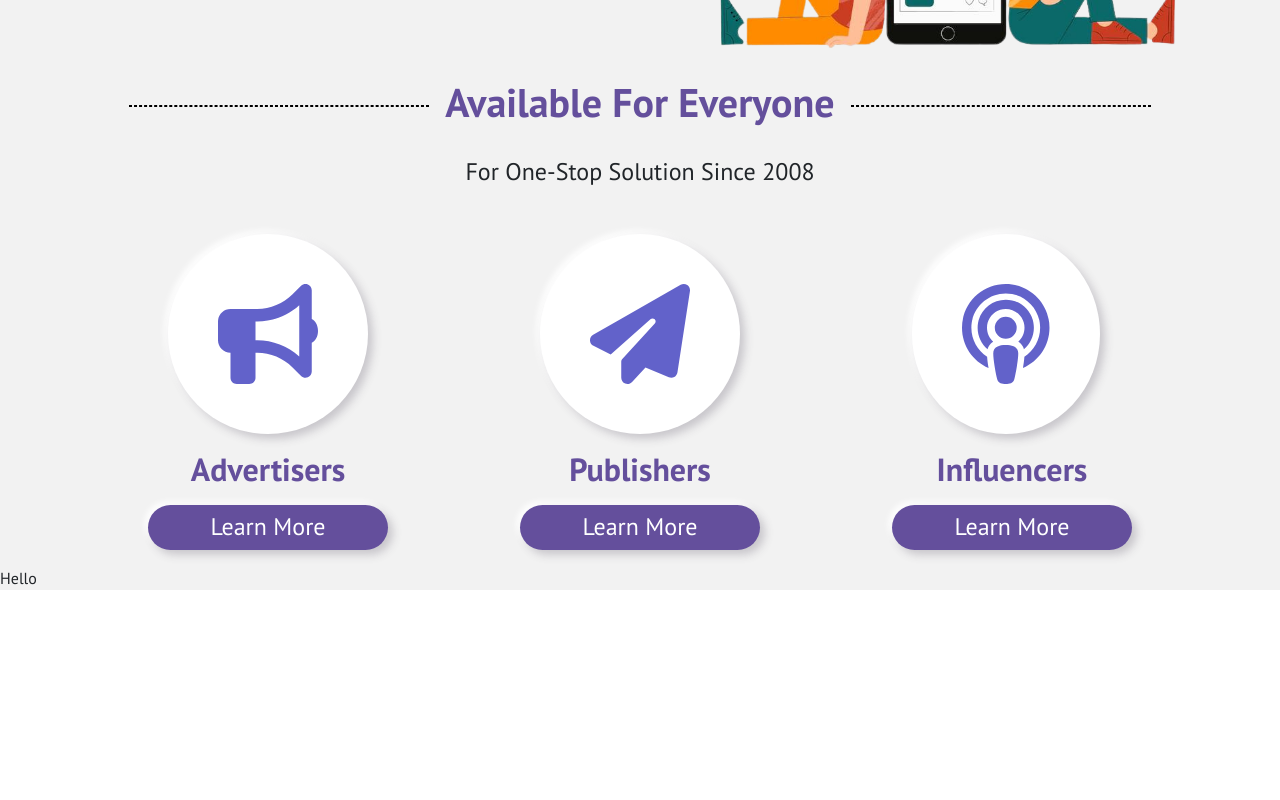
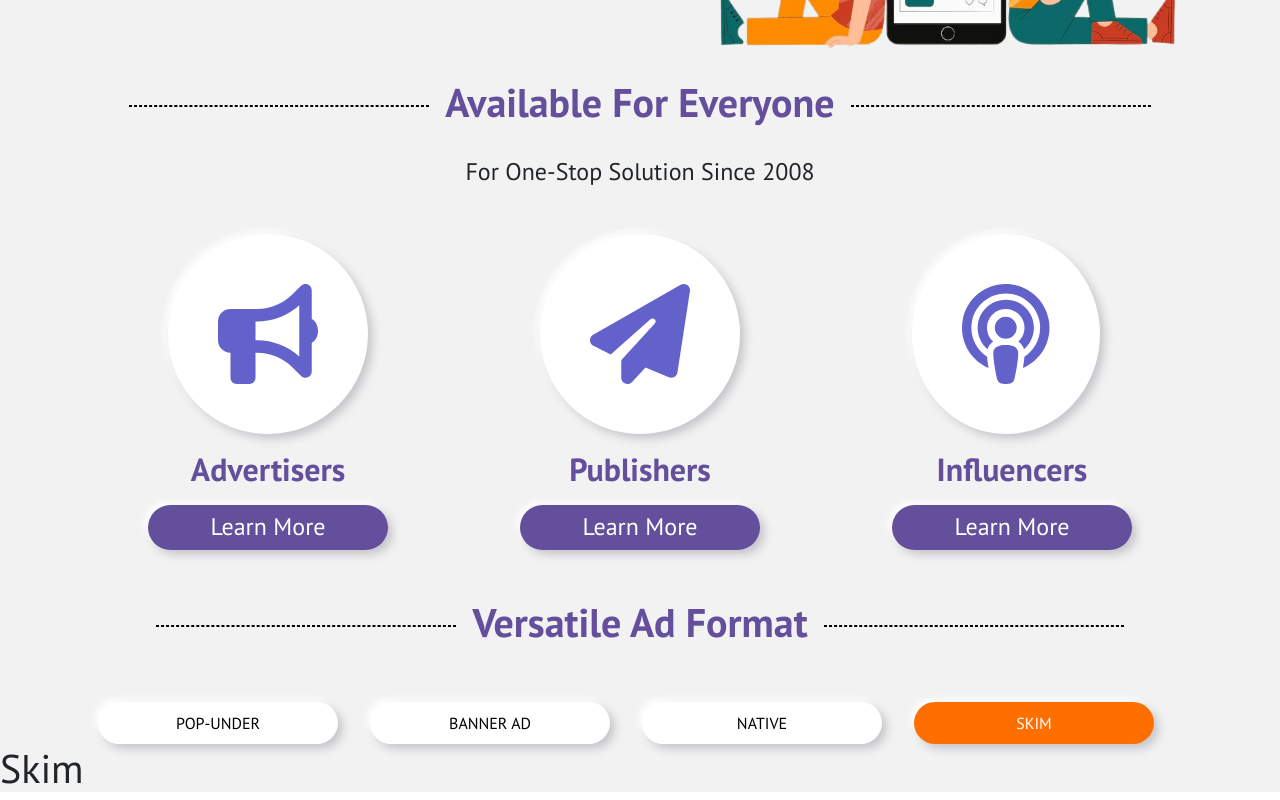
Before and after one commit to saminravi99/masterkey-task-1, a React (Create React App) app: page /skim in a window 1280 px wide. Shown: the part 698-1498 px from the top of the page. Before the commit the page ends 1288 px from the top, so only its background shows below. Built offline with nearby package versions, Linux system fonts and the light colour scheme.

Commit message:
ad format added

```diff
--- a/src/App.js
+++ b/src/App.js
@@ -1,12 +1,39 @@
+import { Route, Routes } from 'react-router-dom';
 import './App.css';
+import BannerAd from './components/BannerAd/BannerAd';
 import Home from './components/Home/Home';
+import Native from './components/Native/Native';
 import NavBar from './components/NavBar/NavBar';
+import PopUnder from './components/PopUnder/PopUnder';
+import Skim from './components/Skim/Skim';
 
 function App() {
   return (
     <div className="body">
       <NavBar></NavBar>
-      <Home></Home>
+      <Routes>
+        <Route
+          path="/"
+          element={<Home></Home>}
+        >
+          <Route
+            path="pop-under"
+            element={<PopUnder></PopUnder>}
+          ></Route>
+          <Route
+            path="banner-ad"
+            element={<BannerAd></BannerAd>}
+          ></Route>
+          <Route
+            path="native"
+            element={<Native></Native>}
+          ></Route>
+          <Route
+            path="skim"
+            element={<Skim></Skim>}
+          ></Route>
+        </Route>
+      </Routes>
     </div>
   );
 }
--- a/src/components/AdFormats/AdFormats.css
+++ b/src/components/AdFormats/AdFormats.css
@@ -0,0 +1,53 @@
+.ad-format-btn{
+     cursor: pointer;
+  display: inline-flex;
+  align-items: center;
+  justify-content: center;
+  border: none;
+  border-radius: 1.2rem;
+  padding-top: 0.5rem;
+  padding-bottom: 0.5rem;
+  padding-left: 1.1rem;
+  padding-right: 1.1rem;
+  transition: all 260ms ease;
+  text-decoration: none;
+  font-family: inherit;
+  width: 240px;
+  color: #000000;
+  background: white;
+  box-shadow: 0.3rem 0.3rem 0.5rem rgb(195 193 198 / 90%),
+    -0.2rem -0.2rem 0.4rem #fff;
+}
+
+.ad-format-btn > button{
+    background-color: transparent;
+    border: none;
+}
+
+
+.ad-format-btn-active{
+     cursor: pointer;
+  display: inline-flex;
+  align-items: center;
+  justify-content: center;
+  border: none;
+  border-radius: 1.2rem;
+  padding-top: 0.5rem;
+  padding-bottom: 0.5rem;
+  padding-left: 1.1rem;
+  padding-right: 1.1rem;
+  transition: all 260ms ease;
+  text-decoration: none;
+  font-family: inherit;
+  width: 240px;
+  color: #ffffff;
+  background: #FF6F00;
+  box-shadow: 0.3rem 0.3rem 0.5rem rgb(195 193 198 / 90%),
+    -0.2rem -0.2rem 0.4rem #fff;
+}
+
+.ad-format-btn-active > button{
+    background-color: transparent;
+    border: none;
+    color: #fff;
+}
--- a/src/components/AdFormats/AdFormats.js
+++ b/src/components/AdFormats/AdFormats.js
@@ -1,12 +1,60 @@
-import React from 'react';
-import "./AdFormats.css"
+import React from "react";
+import { NavLink, Outlet } from "react-router-dom";
+import "./AdFormats.css";
 
 const AdFormats = () => {
-    return (
-        <div>
-            Hello
-        </div>
-    );
+  return (
+    <div className="mt-5">
+      <div className="d-flex justify-content-center align-items-center">
+        <div className="break-line"></div>
+        <h1 className="service-headline mx-3">Versatile Ad Format</h1>
+        <div className="break-line"></div>
+      </div>
+      <div className="container mt-5">
+        <NavLink
+          to="/pop-under"
+          className={({ isActive }) =>
+            isActive
+              ? `ad-format-btn-active button--pill mx-3`
+              : `ad-format-btn button--pill mx-3`
+          }
+        >
+          <button>POP-UNDER</button>
+        </NavLink>
+        <NavLink
+          to="/banner-ad"
+          className={({ isActive }) =>
+            isActive
+              ? `ad-format-btn-active button--pill mx-3`
+              : `ad-format-btn button--pill mx-3`
+          }
+        >
+          <button>BANNER AD</button>
+        </NavLink>
+        <NavLink
+          to="/native"
+          className={({ isActive }) =>
+            isActive
+              ? `ad-format-btn-active button--pill mx-3`
+              : `ad-format-btn button--pill mx-3`
+          }
+        >
+          <button>NATIVE</button>
+        </NavLink>
+        <NavLink
+          to="/skim"
+          className={({ isActive }) =>
+            isActive
+              ? `ad-format-btn-active button--pill mx-3`
+              : `ad-format-btn button--pill mx-3`
+          }
+        >
+          <button>SKIM</button>
+        </NavLink>
+      </div>
+      <Outlet></Outlet>
+    </div>
+  );
 };
 
 export default AdFormats;
--- /dev/null
+++ b/src/components/BannerAd/BannerAd.js
@@ -0,0 +1,12 @@
+import React from 'react';
+import "./BannerAd.css"
+
+const BannerAd = () => {
+    return (
+        <div>
+            <h1>Banner Ad</h1>
+        </div>
+    );
+};
+
+export default BannerAd;
--- /dev/null
+++ b/src/components/Native/Native.js
@@ -0,0 +1,12 @@
+import React from 'react';
+import "./Native.css"
+
+const Native = () => {
+    return (
+        <div>
+            <h1>Native</h1>
+        </div>
+    );
+};
+
+export default Native;
--- /dev/null
+++ b/src/components/PopUnder/PopUnder.js
@@ -0,0 +1,12 @@
+import React from 'react';
+import "./PopUnder.css"
+
+const PopUnder = () => {
+    return (
+        <div>
+            <h1>Pop Under</h1>
+        </div>
+    );
+};
+
+export default PopUnder;
--- /dev/null
+++ b/src/components/Skim/Skim.js
@@ -0,0 +1,14 @@
+import React from 'react';
+import "./Skim.css"
+
+const Skim = () => {
+    return (
+        <div>
+            <h1>
+                Skim
+            </h1>
+        </div>
+    );
+};
+
+export default Skim;
```
Also changed, not shown: src/components/BannerAd/BannerAd.css (added), src/components/Native/Native.css (added), src/components/PopUnder/PopUnder.css (added), src/components/Skim/Skim.css (added).
